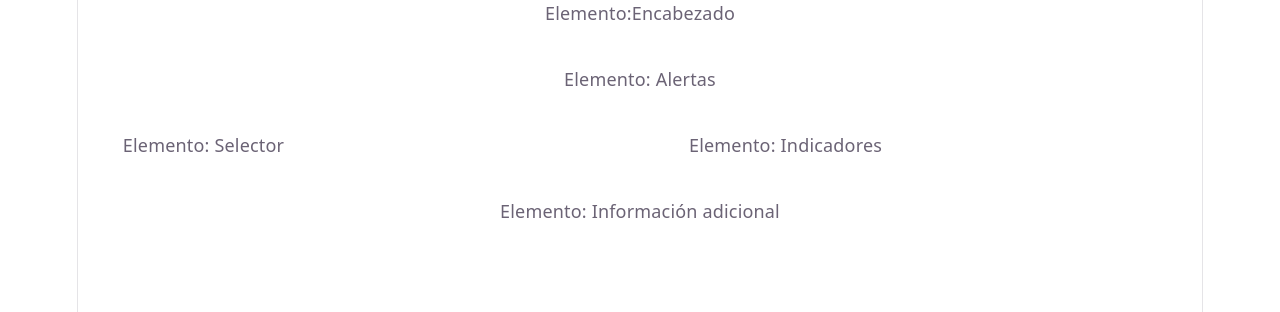
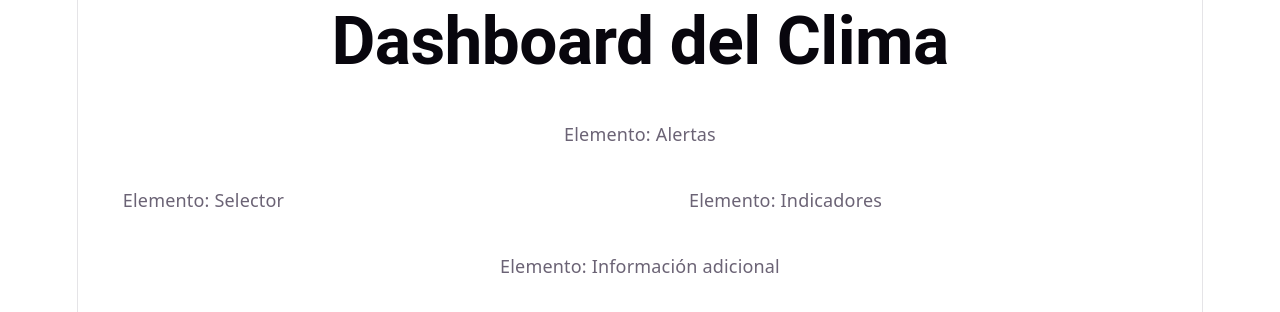
Before and after one commit to JulioLlerena1/dashboard, a React (Vite) app: page / in a window 1280 px wide. Shown: the top 312 px of the page. Built offline with nearby package versions, Linux system fonts and the light colour scheme.

Commit message:
Agregando el alert

```diff
--- a/src/App.tsx
+++ b/src/App.tsx
@@ -1,4 +1,5 @@
 import { Grid } from '@mui/material';
+import HeaderUI from './components/HeaderUI';
 import './App.css'
 
 function App() {
@@ -8,7 +9,7 @@
     <Grid container spacing={5} sx={{ justifyContent: "left", alignItems: "center"}}>
 
          {/* Encabezado */}
-         <Grid size={{xs:12, md:12}}>Elemento:Encabezado</Grid>
+         <Grid size={{xs:12, md:12}}><HeaderUI/></Grid>
 
          {/* Alertas */}
          <Grid size={{xs:12, md:12}}>Elemento: Alertas</Grid>
--- /dev/null
+++ b/src/components/HeaderUI.tsx
@@ -0,0 +1,12 @@
+import Typography from '@mui/material/Typography';
+
+export default function HeaderUI() {
+    return (
+        <Typography
+            variant="h2"
+            component="h1"
+            sx={{fontWeight: 'bold'}}>
+            Dashboard del Clima
+        </Typography>
+    )
+}
```
Also changed, not shown: src/components/AlertUI.tsx (added, +17 -0 lines).
